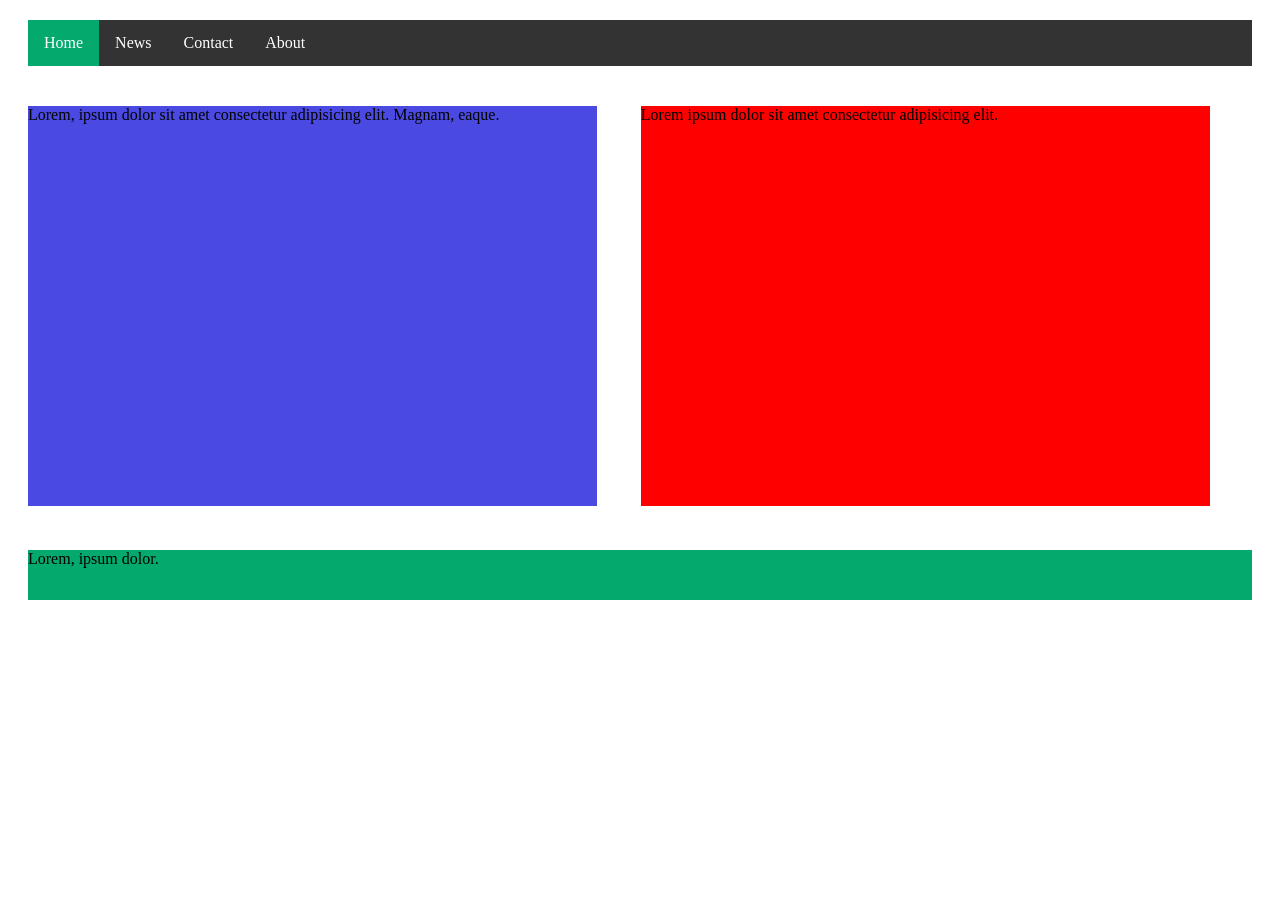
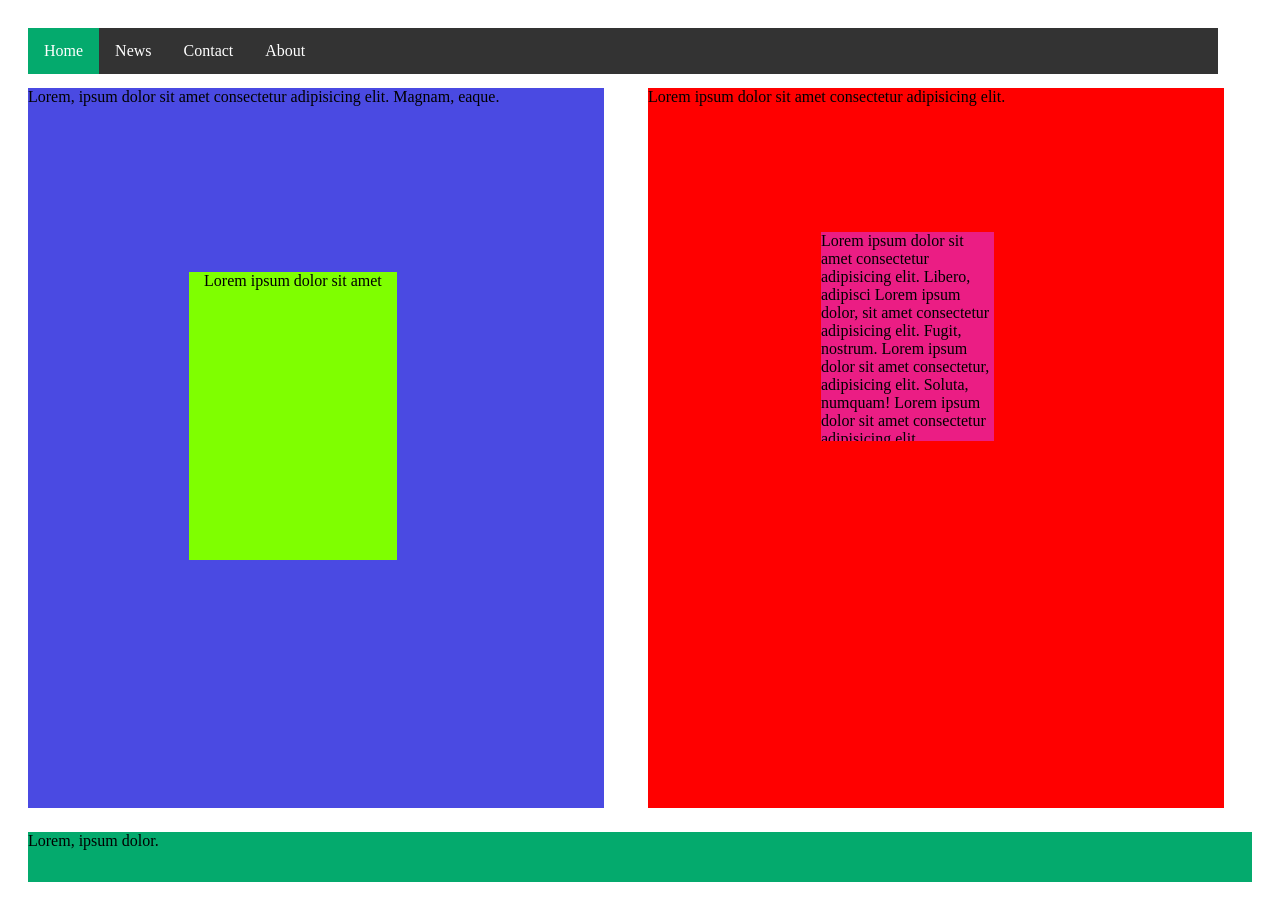
Before and after one commit to Okiitr/UI, a plain HTML site: page fonts.html in a window 1280 px wide. Before the commit the page ends 800 px from the top, so only its background shows below. Drawn offline with Linux system fonts and the light colour scheme.

Commit message:
units,positioning,list

```diff
--- a/fonts.html
+++ b/fonts.html
@@ -16,6 +16,9 @@
             padding: 0;
             overflow: hidden;
             background-color: #333;
+            position: fixed;
+            z-index: 1;
+            width: 93vw;
             }
        li {
             float: left;
@@ -39,20 +42,42 @@
        .red{
            display: inline-block;
            background: red;
-           width: 45%;
-           height: 400px;
-           margin:20px;
+           width: 45vw;
+           height: 90vh;
+           margin-top: 80px;
+           margin-left: 40px;
            overflow: hidden;
+
        }
        .blue{
            display: inline-block;
            background:rgb(74, 74, 226);
-           width: 45%;
-           height: 400px;
-           margin: 20px;
+           width: 45vw;
+           height: 90vh;
+           margin-top: 80px;
+           margin-left: 20px;
            overflow: hidden;
 
        }
+       .box1{
+           position: relative;
+           background-color: chartreuse;
+           width: 36%;
+            height: 40%;
+            top: 23%;
+            left: 28%;
+            text-align: center;
+                }
+       .box2{
+           position: sticky;
+           background-color: rgb(235, 29, 132);
+           width: 30%;
+            height: 29%;
+            left: 30%;
+            top: 20%;
+            overflow: auto;
+
+                }
        footer{
            background-color: #04AA6D;
 
@@ -72,9 +97,17 @@
 
         <div class="blue">
             Lorem, ipsum dolor sit amet consectetur adipisicing elit. Magnam, eaque.
+
+            <div class="box1">Lorem ipsum dolor sit amet </div>
         </div>
         <div class="red">
+
             Lorem ipsum dolor sit amet consectetur adipisicing elit.
+            <div class="box2">Lorem ipsum dolor sit amet consectetur adipisicing elit. Libero, adipisci
+                Lorem ipsum dolor, sit amet consectetur adipisicing elit. Fugit, nostrum.
+                Lorem ipsum dolor sit amet consectetur, adipisicing elit. Soluta, numquam!
+                Lorem ipsum dolor sit amet consectetur adipisicing elit. Doloremque, eos ipsum!
+                Lorem, ipsum dolor sit amet consectetur adipisicing elit. Cum, corporis..</div>
         </div>
     <footer>
         Lorem, ipsum dolor.
```
Also changed, not shown: assignment.html (+12 -7 lines).
